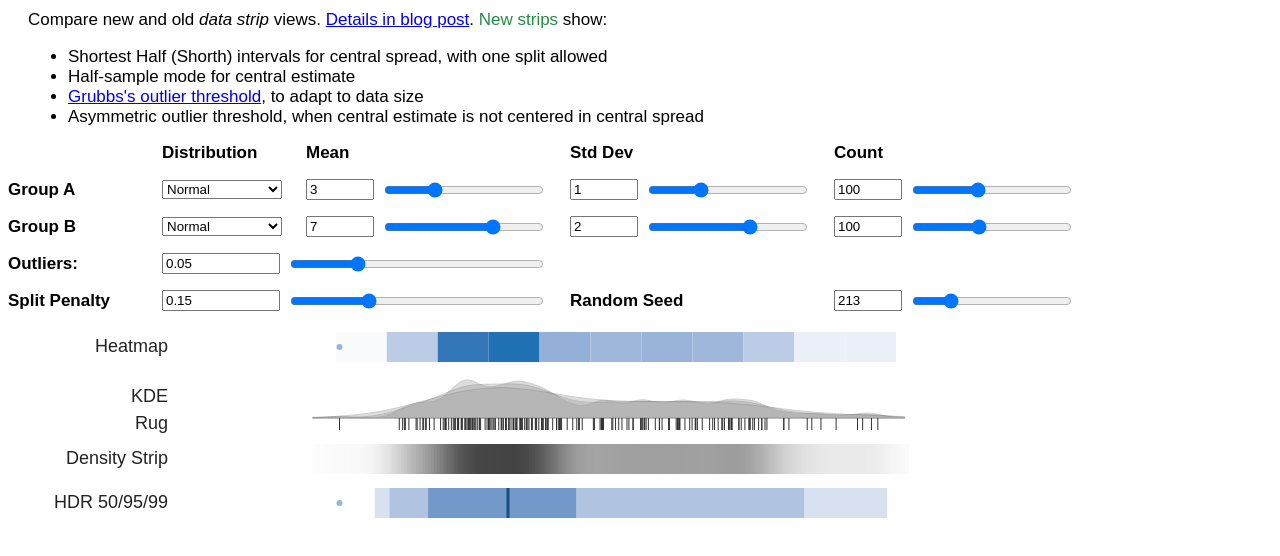
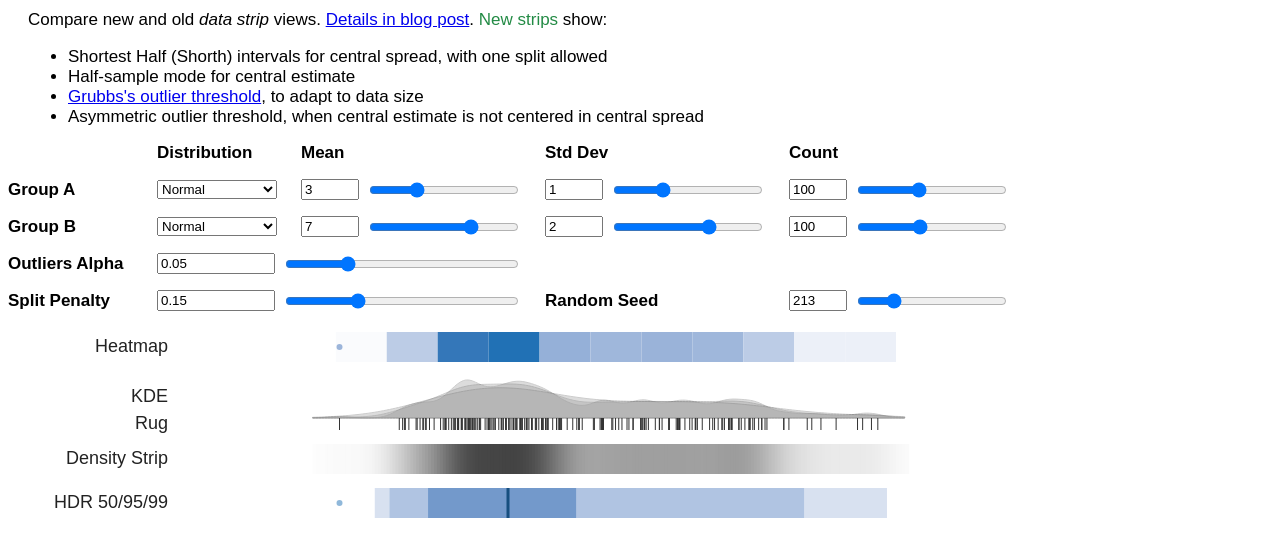
Before and after one commit to xangregg/data-strips, a website with bundled scripts: page index.html in a window 1280 px wide. Built offline with nearby package versions, Linux system fonts and the light colour scheme; a script that the page names is missing.

Commit message:
Narrower control panel

```diff
--- a/index.html
+++ b/index.html
@@ -6,7 +6,7 @@
     <style>
         #controls {
             display: grid;
-            grid-template-columns: 130px 120px 240px 240px 240px;
+            grid-template-columns: 125px 120px 220px 220px 220px;
             gap: 1rem 1.5rem;
             align-items: center;
             margin-bottom: 1rem;
@@ -56,7 +56,7 @@
         }
 
         .input-slider input[type="number"] {
-            width: 60px;
+            width: 50px;
             flex-shrink: 0;
         }
 
@@ -241,7 +241,7 @@
     </div>
 
     <!-- Outlier Rule Row -->
-    <label>Outliers:</label>
+    <label>Outliers Alpha</label>
     <div class="input-slider span-2-4">
         <input type="number" id="outlier-sensitivity-input" min="0" max="0.2" step="0.01" value="0.05">
         <input type="range" id="outlier-sensitivity-slider" min="0" max="0.2" step="0.01" value="0.05"
```
